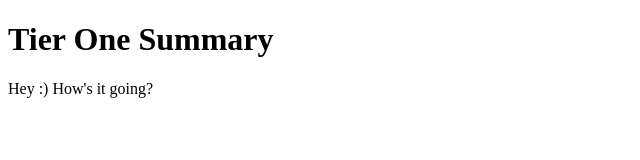
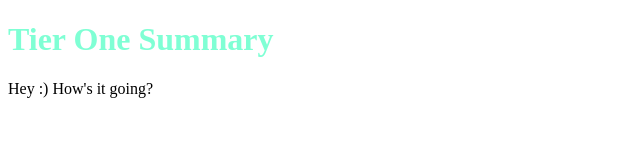
Before and after one commit to blakesmithmn/tierone-check, a plain HTML site: page index.html in a window 1280 px wide. Shown: the whole page, without its empty margins (0-640 px from the left). Drawn offline with Linux system fonts and the light colour scheme.

Commit message:
added css and changed header color

```diff
--- a/style.css
+++ b/style.css
@@ -0,0 +1,3 @@
+h1 {
+    color: aquamarine;
+}
```
Also changed, not shown: index.html (+1 -0 lines).
